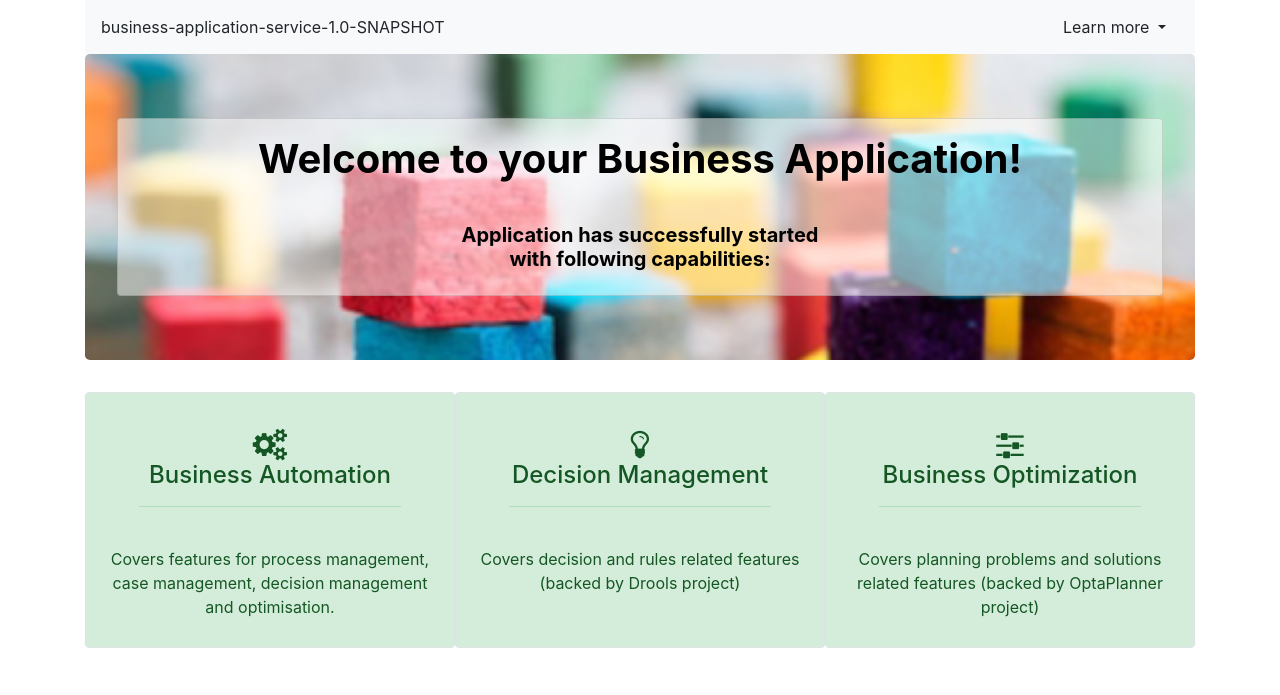
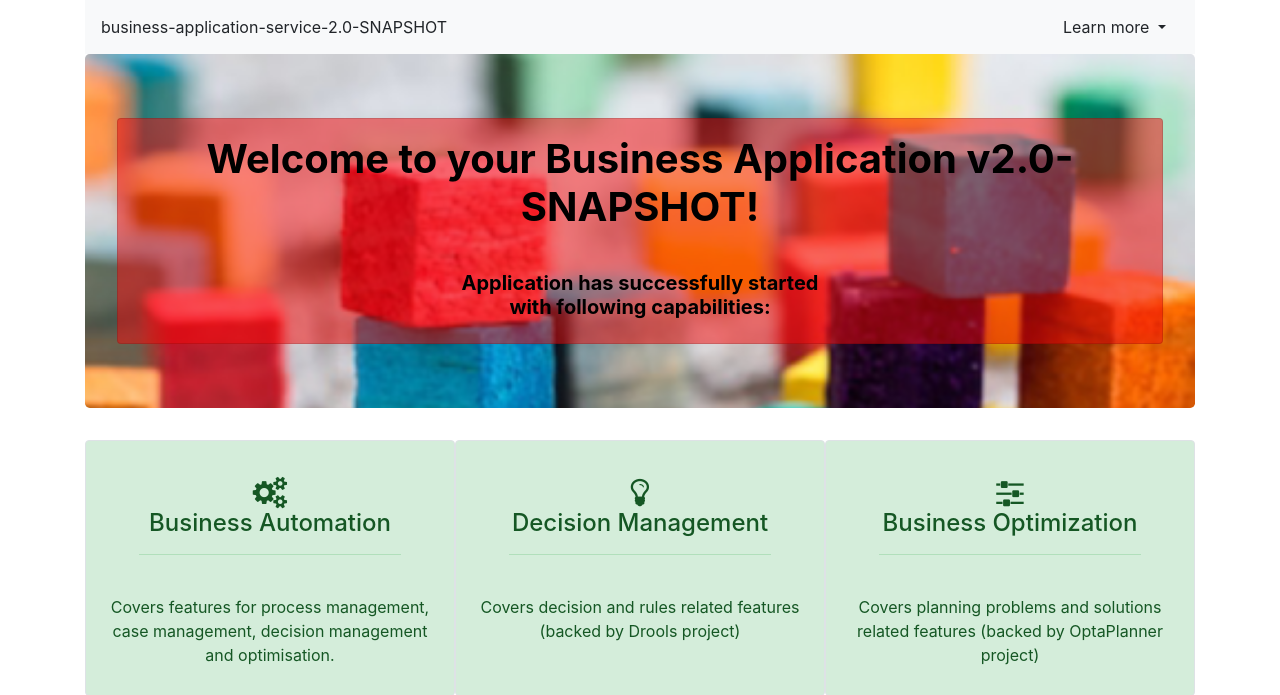
Before and after one commit to rafaeltuelho/business-automation-cicd-showcase, a Spring Boot app: page / in a window 1280 px wide. Shown: the top 695 px of the page. Run offline with Spring Boot 4, Linux system fonts and the light colour scheme; some of the project's set-up classes (security, data sources, template engines, error pages and the like) are left out, and stand-ins take their place.

Commit message:
2.0-SNAPSHOT

```diff
--- a/business-application-service/pom.xml
+++ b/business-application-service/pom.xml
@@ -2,7 +2,7 @@
   <modelVersion>4.0.0</modelVersion>
   <groupId>com.redhat.demos</groupId>
   <artifactId>business-application-service</artifactId>
-  <version>1.0-SNAPSHOT</version>
+  <version>2.0-SNAPSHOT</version>
   <packaging>jar</packaging>
   <name>business-application-service</name>
 
--- /dev/null
+++ b/business-application-service/src/main/jkube/service.yaml
@@ -0,0 +1,3 @@
+spec:
+  ports:
+    - name: http # required by istio service mesh
--- a/business-application-service/src/main/resources/static/index.html
+++ b/business-application-service/src/main/resources/static/index.html
@@ -11,7 +11,7 @@
     <script src="https://stackpath.bootstrapcdn.com/bootstrap/4.1.0/js/bootstrap.min.js"></script>
     <style>
         .topbackground {
-            background-color: rgba(255, 255, 255, 0.5);
+            background-color: rgba(243, 7, 7, 0.5);
             color: inherit;
             width: 100%;
         }
@@ -20,7 +20,7 @@
 <body>
 <div class="container">
     <nav class="navbar navbar-light bg-light">
-        business-application-service-1.0-SNAPSHOT
+        business-application-service-2.0-SNAPSHOT
         <div class="dropdown">
             <button class="btn btn-light dropdown-toggle" type="button" id="dropdownMenuButton" data-toggle="dropdown" aria-haspopup="true" aria-expanded="false">
                 Learn more
@@ -37,7 +37,7 @@
     <div class="jumbotron" style="background-image: url('img/bgimage.png'); background-size: cover; color: #000000;">
         <div class="card topbackground">
             <p>
-            <h1 class="text-center"><strong>Welcome to your Business Application!</strong></h1></p>
+            <h1 class="text-center"><strong>Welcome to your Business Application v2.0-SNAPSHOT!</strong></h1></p>
             <p><h5 class="text-center"><strong>Application has successfully started
             <br/> with following capabilities:</strong></h5></p>
         </div>
```
